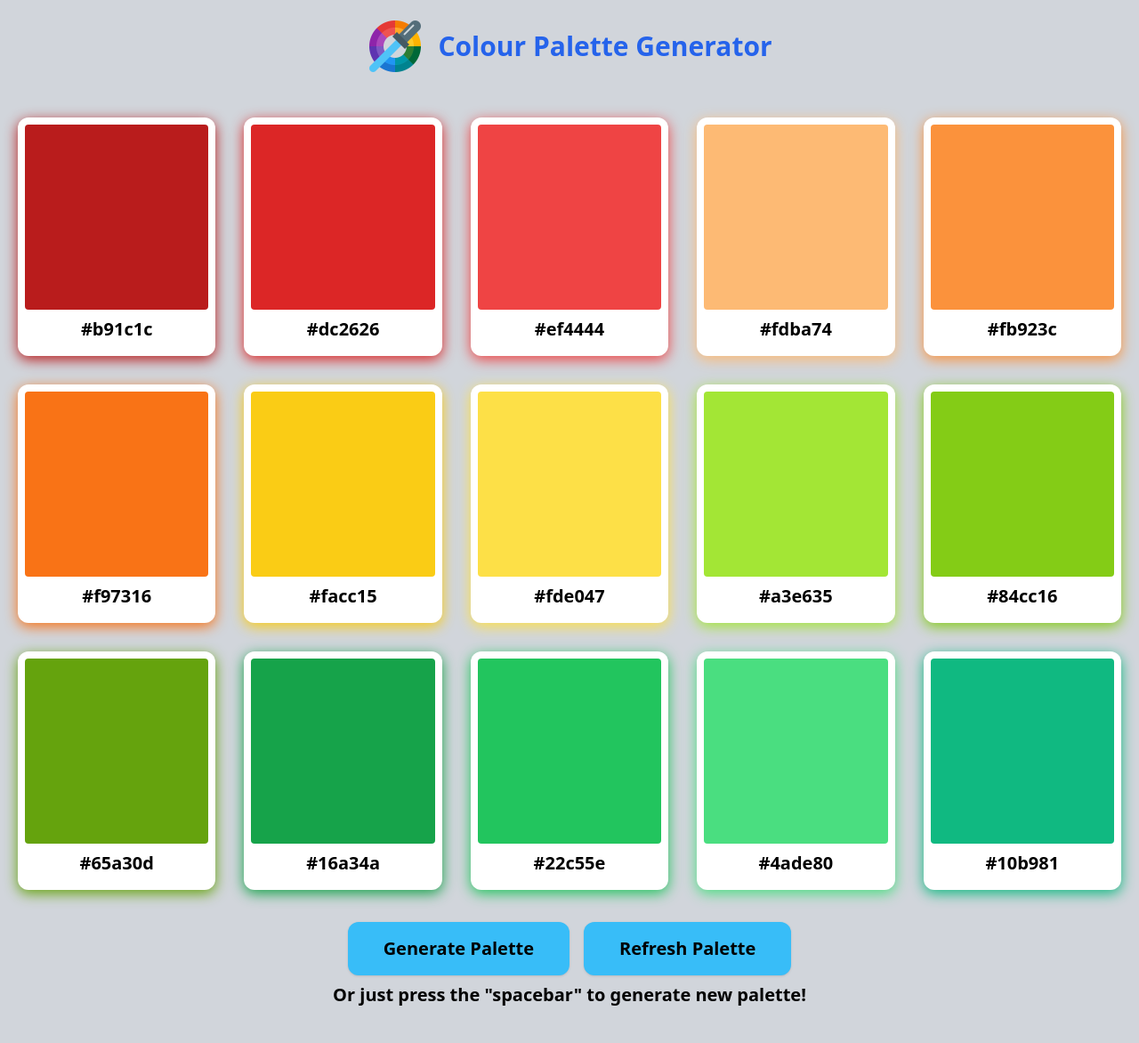
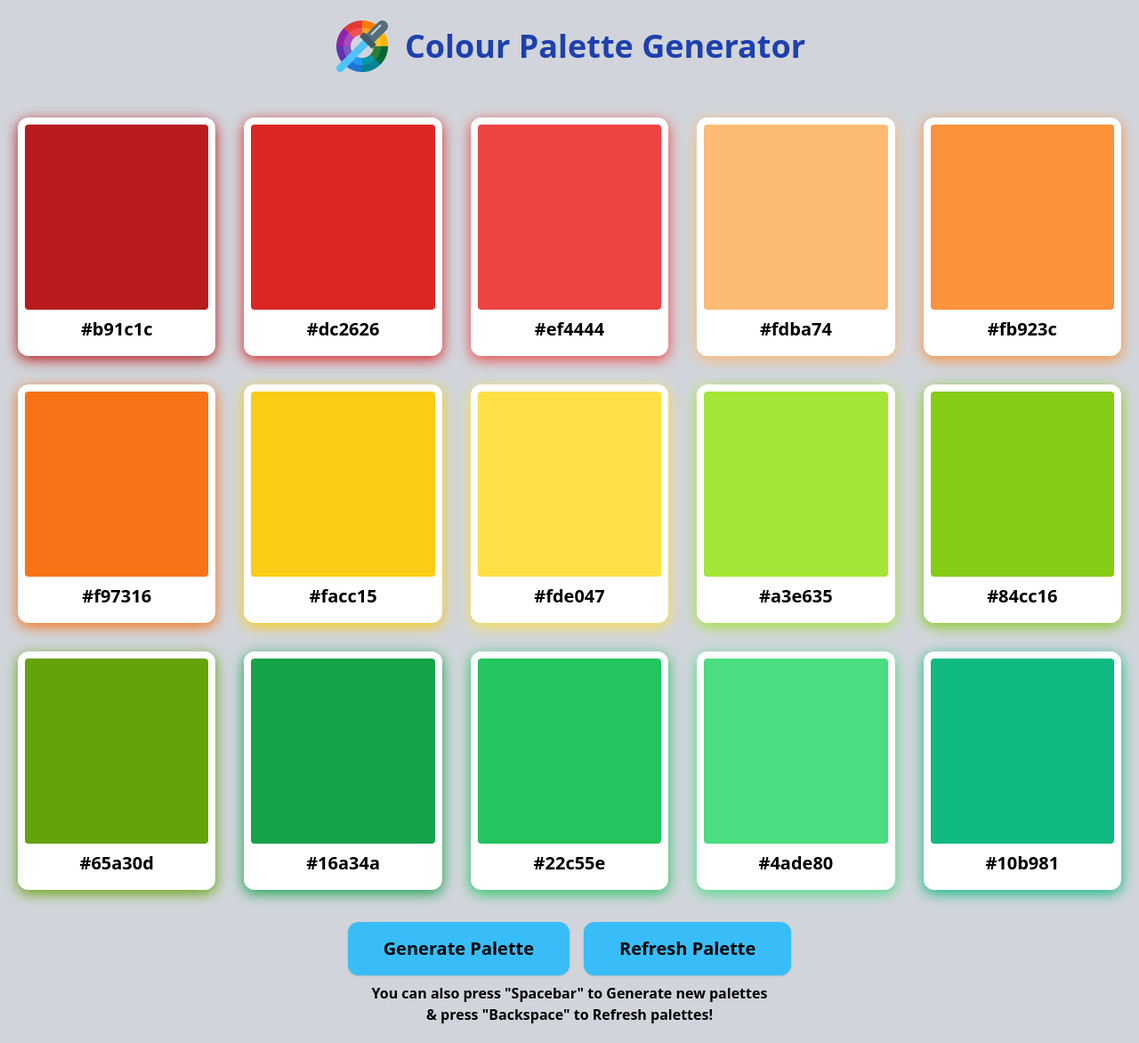
Before and after one commit to OwenD-24/JS-Colour-Picker-Project, a plain HTML site: page index.html in a window 1280 px wide. Shown: the whole page at 89% size. Drawn offline with nearby package versions, Linux system fonts and the light colour scheme.

Commit message:
Cleaned up HTML and JavaScript, should be finished for now

```diff
--- a/index.html
+++ b/index.html
@@ -20,7 +20,7 @@
     <!-- Logo and Heading -->
     <div class="flex items-center mb-3">
         <img src="assets/js/images/logo.png" alt="Logo" class="h-16 w-auto mr-4 my-5">
-        <h1 class="text-blue-600 text-3xl font-bold my-5">Colour Palette Generator</h1>
+        <h1 class="text-blue-800 text-4xl font-bold my-5">Colour Palette Generator</h1>
     </div>
 
     <!-- Grind container for cards -->
@@ -137,8 +137,8 @@
     </div>
 
     <!-- Added text to let the user know they can also press spacebar to generate colours -->
-    <p class="text-black text-xl font-bold mt-1 mb-5">Or just press the "spacebar" to generate new
-        palette!</p>
+    <p class="text-center text-s font-bold mt-1 mb-5">You can also press "Spacebar" to Generate new
+        palettes <br>& press "Backspace" to Refresh palettes!</p>
     </div>
 </body>
 
```
